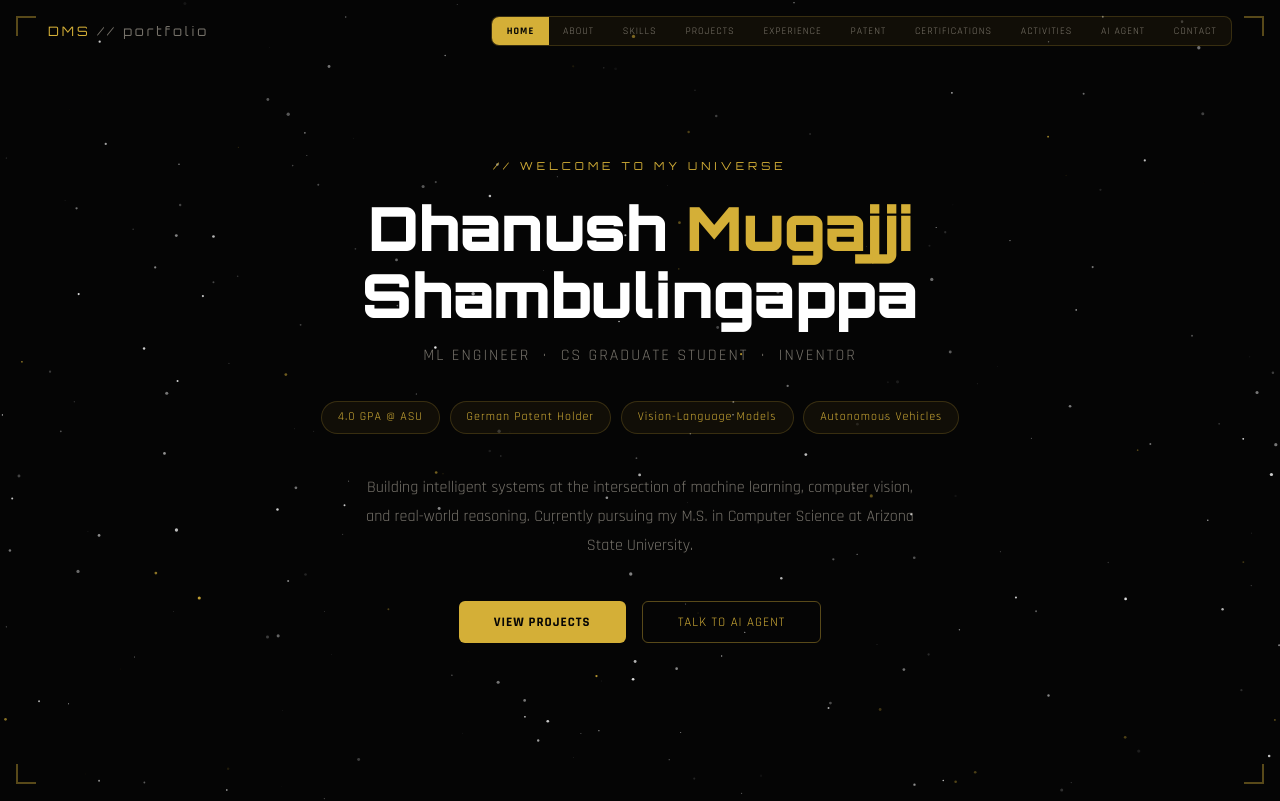
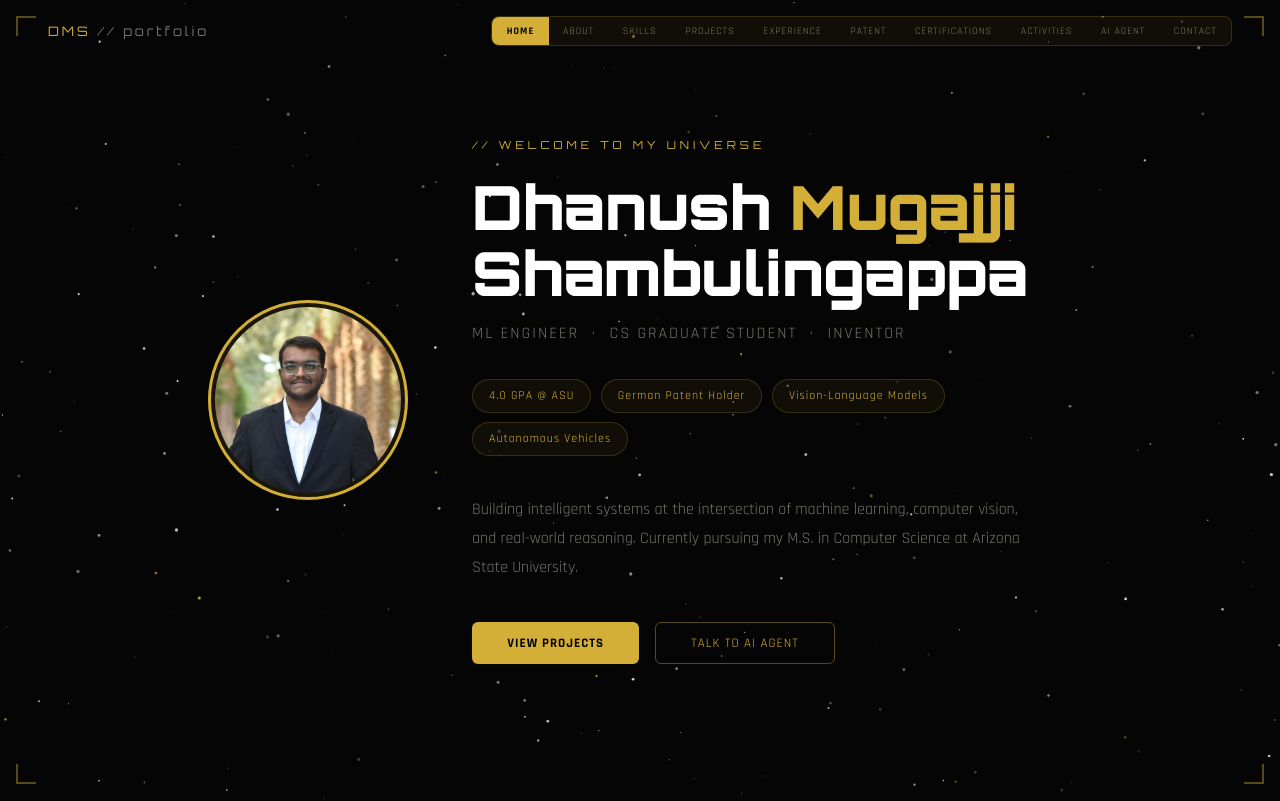
Before and after one commit to DhanushMugajjiShambulingappa/Dhanush-portfolio, a React (Create React App) app: page / in a window 1280 px wide. Shown: the top 801 px of the page. Built offline with nearby package versions, Linux system fonts and the light colour scheme.

Commit message:
update title and SEO meta tags

```diff
--- a/public/index.html
+++ b/public/index.html
@@ -1,20 +1,27 @@
 <!DOCTYPE html>
 <html lang="en">
   <head>
+    <meta name="description" content="Dhanush Mugajji Shambulingappa — ML Engineer, CS Graduate Student at ASU, and German Patent Holder specializing in machine learning, computer vision, and autonomous vehicles." />
+    <meta name="keywords" content="Dhanush Mugajji Shambulingappa, ML Engineer, Machine Learning, Computer Vision, ASU, Arizona State University, Autonomous Vehicles" />
+    <meta name="author" content="Dhanush Mugajji Shambulingappa" />
+    <meta property="og:title" content="Dhanush Mugajji Shambulingappa — Portfolio" />
+    <meta property="og:description" content="ML Engineer, CS Graduate Student at ASU, and German Patent Holder." />
+    <meta property="og:type" content="website" />
+    <meta property="og:url" content="https://DhanushMugajjiShambulingappa.github.io/Dhanush-portfolio" />
     <meta charset="utf-8" />
-    <link rel="icon" href="%PUBLIC_URL%/favicon.ico" />
+    <link rel="icon" href="dhanush-portfolio/src/assets/personal-57.png" />
     <meta name="viewport" content="width=device-width, initial-scale=1" />
     <meta name="theme-color" content="#000000" />
     <meta
       name="description"
       content="Web site created using create-react-app"
     />
-    <link rel="apple-touch-icon" href="%PUBLIC_URL%/logo192.png" />
+    <link rel="apple-touch-icon" href="dhanush-portfolio/src/assets/personal-57.png" />
     <!--
       manifest.json provides metadata used when your web app is installed on a
       user's mobile device or desktop. See https://developers.google.com/web/fundamentals/web-app-manifest/
     -->
-    <link rel="manifest" href="%PUBLIC_URL%/manifest.json" />
+    <link rel="manifest" href="dhanush-portfolio/src/assets/personal-57.png" />
     <!--
       Notice the use of %PUBLIC_URL% in the tags above.
       It will be replaced with the URL of the `public` folder during the build.
@@ -24,7 +31,7 @@
       work correctly both with client-side routing and a non-root public URL.
       Learn how to configure a non-root public URL by running `npm run build`.
     -->
-    <title>React App</title>
+    <title>Dhanush Mugajji Shambulingappa</title>
   </head>
   <body>
     <noscript>You need to enable JavaScript to run this app.</noscript>
--- a/src/components/Hero.jsx
+++ b/src/components/Hero.jsx
@@ -73,7 +73,23 @@ function Hero() {
       <div style={{ position: 'absolute', bottom: '16px', left: '16px', width: '20px', height: '20px', borderBottom: '2px solid var(--gold)', borderLeft: '2px solid var(--gold)', opacity: 0.4 }} />
       <div style={{ position: 'absolute', bottom: '16px', right: '16px', width: '20px', height: '20px', borderBottom: '2px solid var(--gold)', borderRight: '2px solid var(--gold)', opacity: 0.4 }} />
 
-      <div style={{ position: 'relative', zIndex: 1, textAlign: 'center', padding: '0 2rem' }}>
+      <div style={{ position: 'relative', zIndex: 1, display: 'flex', alignItems: 'center', gap: '4rem', padding: '0 4rem', flexWrap: 'wrap', justifyContent: 'center' }}>
+        <motion.div
+          initial={{ opacity: 0, scale: 0.8 }}
+          animate={{ opacity: 1, scale: 1 }}
+          transition={{ duration: 0.8 }}
+          style={{ flexShrink: 0 }}
+        >
+          <div style={{ width: '200px', height: '200px', borderRadius: '50%', border: '3px solid var(--gold)', padding: '4px', background: 'rgba(212,175,55,0.1)' }}>
+            <img
+              src={require('../assets/profile.jpg')}
+              alt="Dhanush Mugajji Shambulingappa"
+              style={{ width: '100%', height: '100%', borderRadius: '50%', objectFit: 'cover' }}
+            />
+          </div>
+        </motion.div>
+
+        <div style={{ textAlign: 'left', maxWidth: '600px' }}>
           <motion.div
             initial={{ opacity: 0, y: 20 }}
             animate={{ opacity: 1, y: 0 }}
@@ -108,7 +124,7 @@ function Hero() {
             initial={{ opacity: 0 }}
             animate={{ opacity: 1 }}
             transition={{ duration: 0.6, delay: 0.6 }}
-          style={{ display: 'flex', justifyContent: 'center', flexWrap: 'wrap', gap: '0.6rem', marginBottom: '2.5rem' }}
+            style={{ display: 'flex', flexWrap: 'wrap', gap: '0.6rem', marginBottom: '2.5rem' }}
           >
             {['4.0 GPA @ ASU', 'German Patent Holder', 'Vision-Language Models', 'Autonomous Vehicles'].map((tag) => (
               <span key={tag} style={{ padding: '0.35rem 1rem', border: '1px solid var(--border)', borderRadius: '30px', fontSize: '12px', color: 'var(--gold)', background: 'rgba(212,175,55,0.06)', letterSpacing: '1px' }}>
@@ -121,7 +137,7 @@ function Hero() {
             initial={{ opacity: 0 }}
             animate={{ opacity: 1 }}
             transition={{ duration: 0.6, delay: 0.8 }}
-          style={{ maxWidth: '560px', margin: '0 auto 2.5rem', fontSize: '1rem', lineHeight: 1.8, color: 'var(--text-muted)' }}
+            style={{ maxWidth: '560px', margin: '0 0 2.5rem', fontSize: '1rem', lineHeight: 1.8, color: 'var(--text-muted)' }}
           >
             Building intelligent systems at the intersection of machine learning, computer vision, and real-world reasoning. Currently pursuing my M.S. in Computer Science at Arizona State University.
           </motion.p>
@@ -130,7 +146,7 @@ function Hero() {
             initial={{ opacity: 0, y: 10 }}
             animate={{ opacity: 1, y: 0 }}
             transition={{ duration: 0.6, delay: 1 }}
-          style={{ display: 'flex', justifyContent: 'center', gap: '1rem', flexWrap: 'wrap' }}
+            style={{ display: 'flex', gap: '1rem', flexWrap: 'wrap' }}
           >
             <button
               onClick={() => scrollTo('projects')}
@@ -151,6 +167,7 @@ function Hero() {
           </motion.div>
         </div>
       </div>
+    </div>
   );
 }
 
```
Also changed, not shown: src/assets/personal-57.png (added), src/assets/profile.jpg (added). Lines whose indentation alone changed are shown as unchanged.
